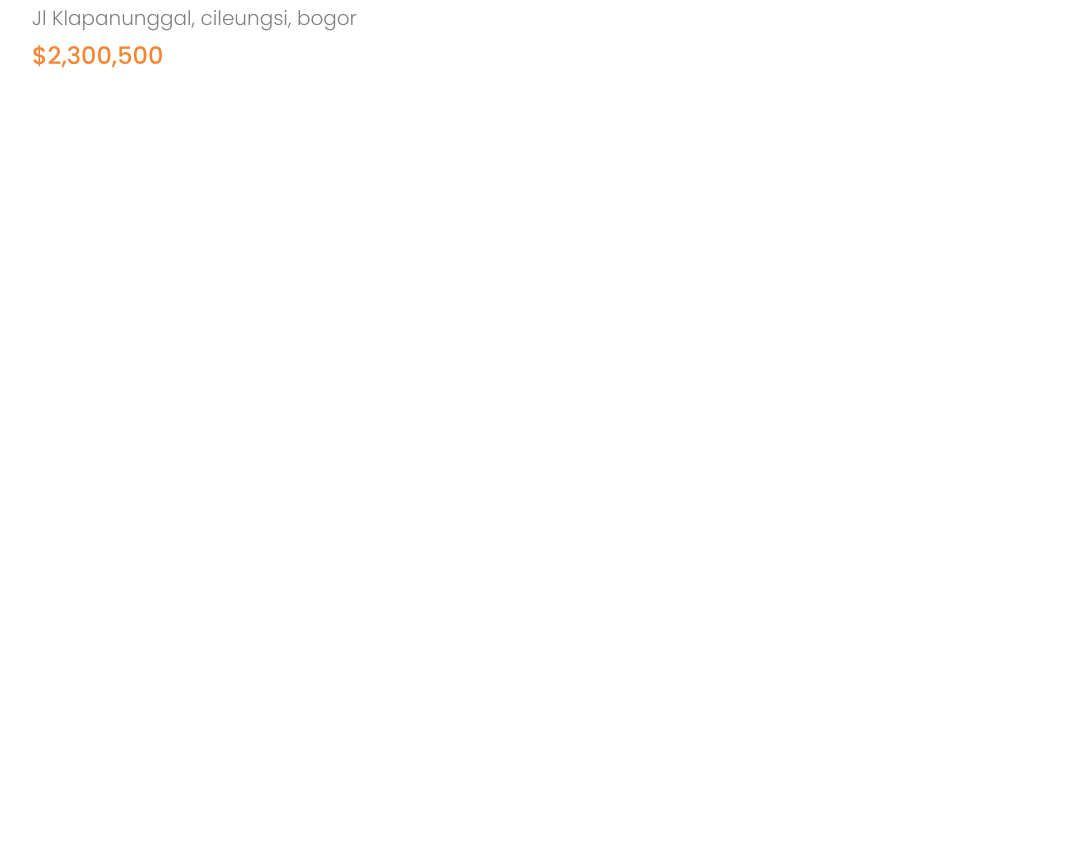
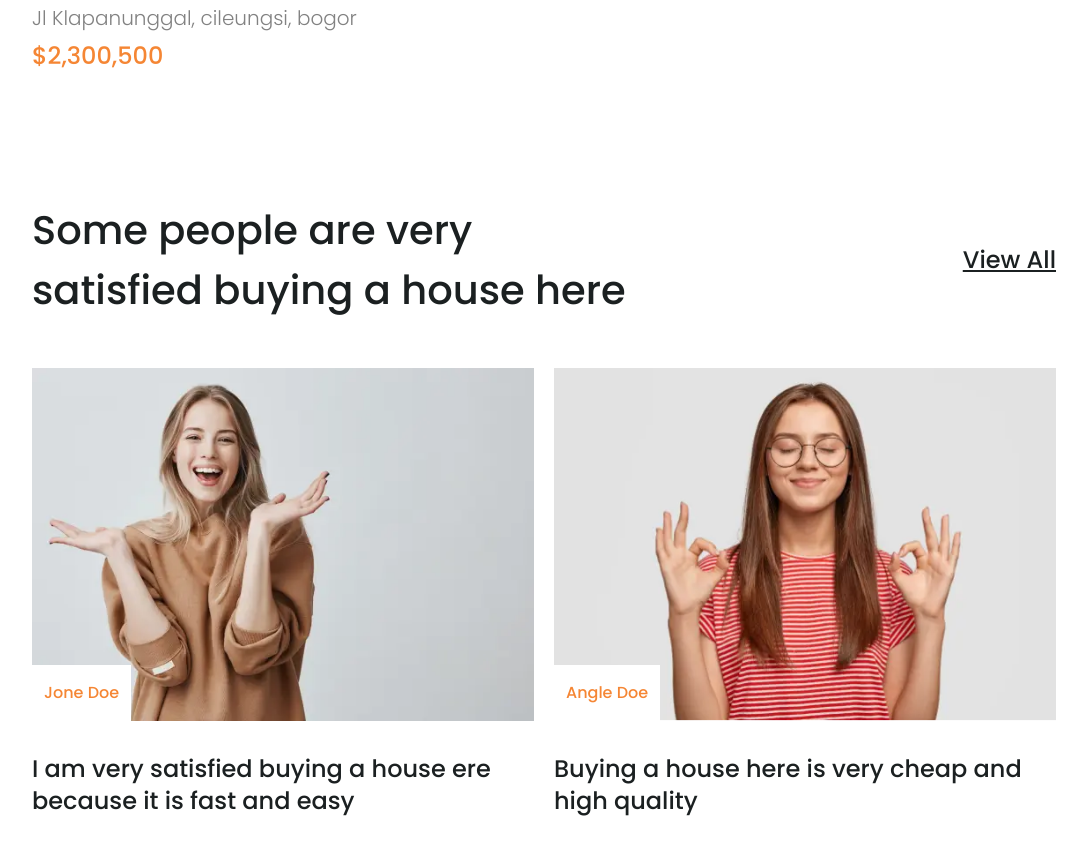
Before and after one commit to weiwei2694/omah, a Next.js app: page / in a window 1280 px wide. Shown: the part 2200-3054 px from the top of the page, without its empty margins (96-1183 px from the left). Before the commit the page ends 2336 px from the top, so only its background shows below. Built offline with nearby package versions, Linux system fonts and the light colour scheme.

Commit message:
feat: testimonials

```diff
--- a/src/app/constants/index.ts
+++ b/src/app/constants/index.ts
@@ -42,3 +42,16 @@ export const forSale = [
 		total_room: '2 room',
 	},
 ];
+
+export const testimonials = [
+	{
+		image: '/jone-doe.webp',
+		name: 'Jone Doe',
+		title: 'I am very satisfied buying a house ere because it is fast and easy',
+	},
+	{
+		image: '/angle-doe.webp',
+		name: 'Angle Doe',
+		title: 'Buying a house here is very cheap and high quality',
+	},
+];
--- a/src/app/page.tsx
+++ b/src/app/page.tsx
@@ -1,4 +1,5 @@
 import Header from '@/components/header'
+import Testimonials from '@/components/testimonials'
 import TheLatest from '@/components/the-latest'
 
 export default function Home() {
@@ -6,6 +7,7 @@ export default function Home() {
     <>
       <Header />
       <TheLatest />
+      <Testimonials />
     </>
   )
 }
--- /dev/null
+++ b/src/components/testimonials.tsx
@@ -0,0 +1,43 @@
+import { testimonials } from "@/app/constants"
+import Image from "next/image"
+import Link from "next/link"
+import Heading from "./sharing/heading"
+
+const Testimonials = () => {
+  return (
+    <section className='section__padding flex flex-col space-y-12'>
+      {/* Heading */}
+      <div className='flex justify-between items-center'>
+        <Heading>
+          Some people are very<br />
+          satisfied buying a house here
+        </Heading>
+        <Link href='/' className='viewall'>View All</Link>
+      </div>
+
+      {/* Content */}
+      <div className='grid grid-cols-2 gap-5'>
+        {testimonials.map(e => (
+          <div key={e.name} className='flex flex-col space-y-8'>
+            <div className='relative'>
+              <Image
+                src={e.image}
+                alt={e.title}
+                width={570}
+                height={400}
+                className='object-contain w-full'
+              />
+
+              <div className='absolute bottom-0 left-0 py-4 px-3 bg-white'>
+                <p className='text-orange font-medium tracking-[1%]'>{e.name}</p>
+              </div>
+            </div>
+            <Heading className='text-2xl'>{e.title}</Heading>
+          </div>
+        ))}
+      </div>
+    </section>
+  )
+}
+
+export default Testimonials
```
